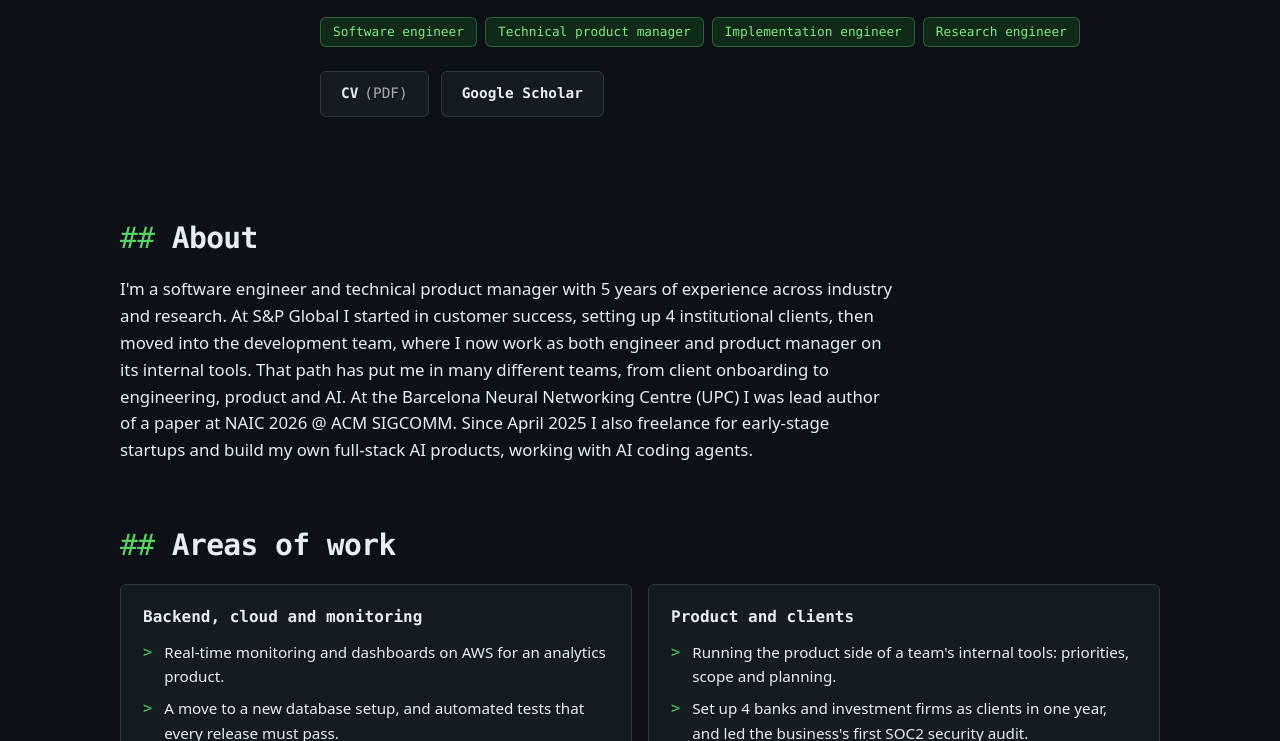
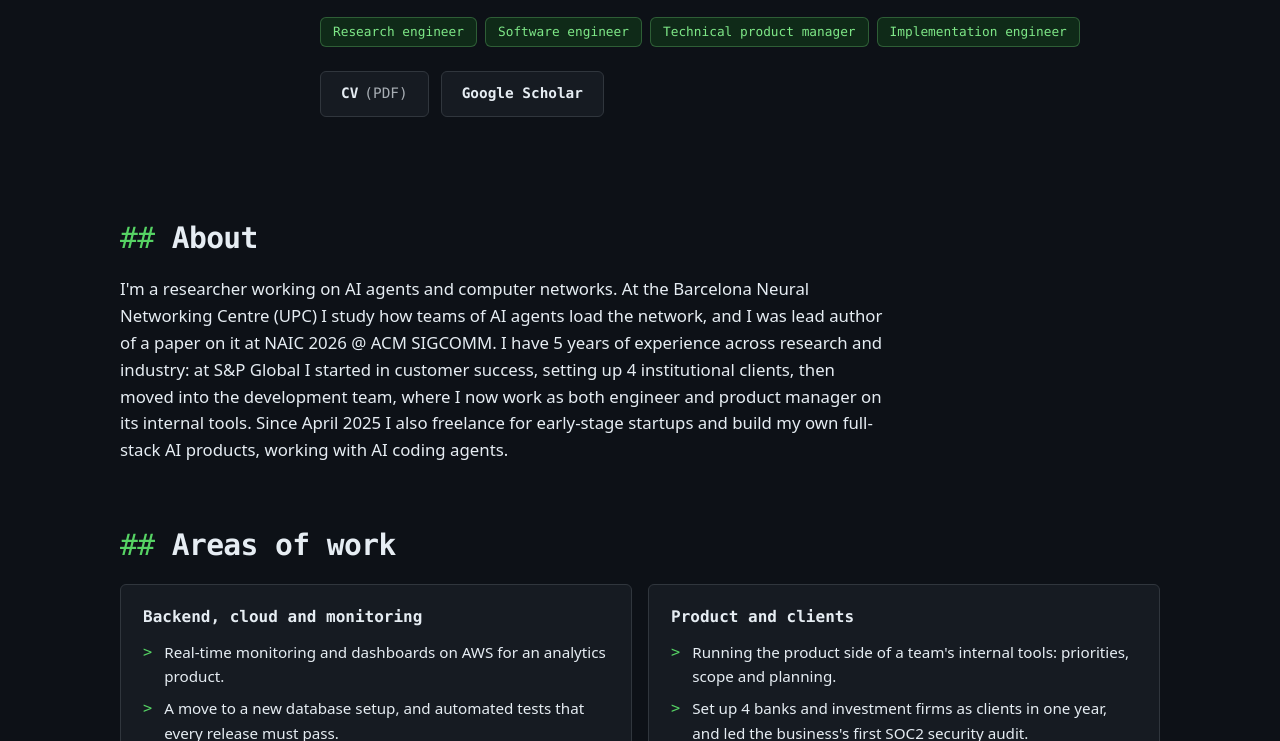
Before and after one commit to dlamagna/dlamagna.github.io, a plain HTML site: page index.html in a window 1280 px wide. Shown: the part 359-1100 px from the top of the page. Drawn offline with Linux system fonts and the light colour scheme.

Commit message:
Lead the About paragraph with research; list Research engineer first (#9)
Claude-Session: https://claude.ai/code/session_01HjaXGdJKzXSNgHi2nNHZ7W

Co-authored-by: Claude <noreply@anthropic.com>

```diff
--- a/index.html
+++ b/index.html
@@ -141,10 +141,10 @@
         <!-- The headline lives in data/projects.json (site.headline). Edit it there and run: python3 scripts/sync.py -->
         <p class="hero__headline"><!-- sync:headline -->Track record of taking early-stage products from first prototype to live clients: I build them, run them as a product, and get customers onboarded.<!-- /sync:headline --></p>
         <ul class="tags" aria-label="Roles">
+          <li>Research engineer</li>
           <li>Software engineer</li>
           <li>Technical product manager</li>
           <li>Implementation engineer</li>
-          <li>Research engineer</li>
         </ul>
         <div class="actions">
           <a class="button" href="DavideLamagnaCV.pdf">CV <span class="button__note">(PDF)</span></a>
@@ -157,7 +157,7 @@
     <section class="section wrap" id="about" aria-labelledby="about-title">
       <h2 id="about-title">About</h2>
       <div class="prose">
-        <p>I'm a software engineer and technical product manager with 5 years of experience across industry and research. At S&amp;P Global I started in customer success, setting up 4 institutional clients, then moved into the development team, where I now work as both engineer and product manager on its internal tools. That path has put me in many different teams, from client onboarding to engineering, product and AI. At the Barcelona Neural Networking Centre (UPC) I was lead author of a paper at NAIC 2026 @ ACM SIGCOMM. Since April 2025 I also freelance for early-stage startups and build my own full-stack AI products, working with AI coding agents.</p>
+        <p>I'm a researcher working on AI agents and computer networks. At the Barcelona Neural Networking Centre (UPC) I study how teams of AI agents load the network, and I was lead author of a paper on it at NAIC 2026 @ ACM SIGCOMM. I have 5 years of experience across research and industry: at S&amp;P Global I started in customer success, setting up 4 institutional clients, then moved into the development team, where I now work as both engineer and product manager on its internal tools. Since April 2025 I also freelance for early-stage startups and build my own full-stack AI products, working with AI coding agents.</p>
       </div>
     </section>
 
```
